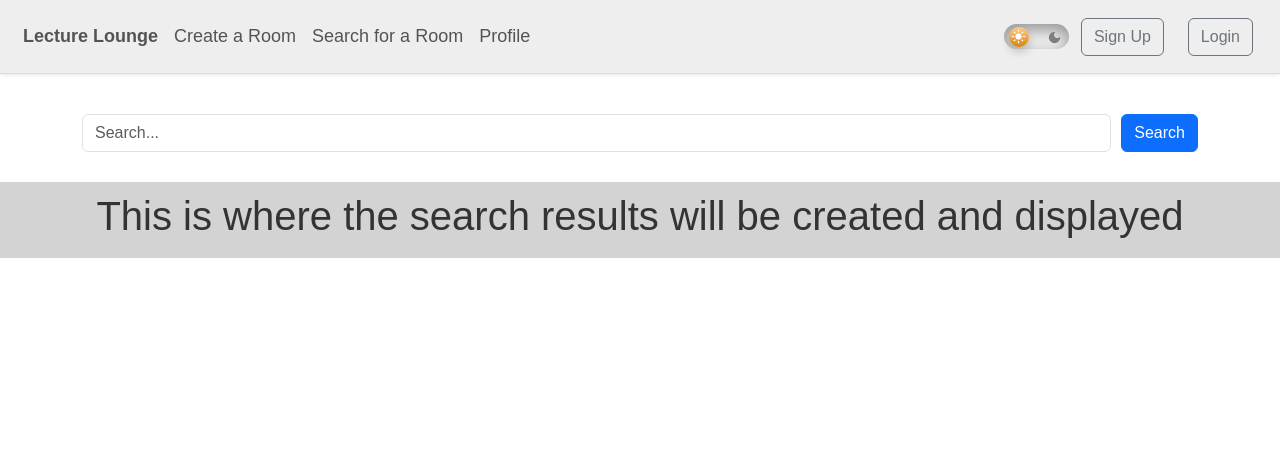
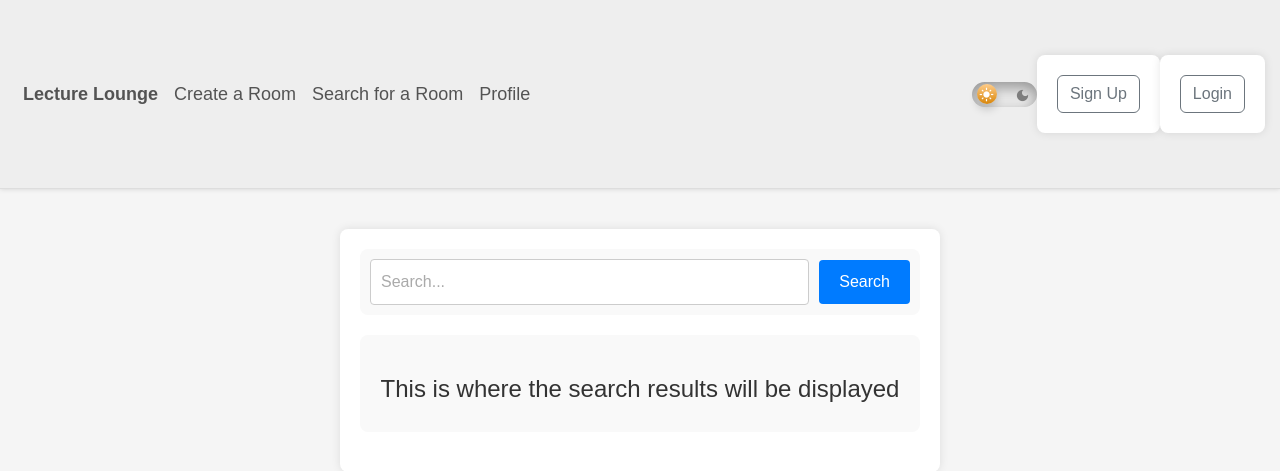
Before and after one commit to nina-network/Lecture-Lounge, a Flask app: page /search in a window 1280 px wide. Shown: the top 471 px of the page. Run offline with Flask 3, Linux system fonts and the light colour scheme.

Commit message:
updating layout of search page

```diff
--- a/templates/search.html
+++ b/templates/search.html
@@ -2,32 +2,84 @@
 
 {% block body %}
 <style>
+    body {
+        font-family: Arial, sans-serif;
+        background-color: #f5f5f5;
+        margin: 0;
+        padding: 0;
+    }
+
+    .container {
+        max-width: 600px;
+        margin: 40px auto;
+        padding: 20px;
+        background-color: #fff;
+        border-radius: 8px;
+        box-shadow: 0 0 10px rgba(0, 0, 0, 0.1);
+    }
+
     .search-container {
+        background-color: #f9f9f9;
+        border-radius: 8px;
+        padding: 10px;
+        margin-bottom: 20px;
         display: flex;
+        justify-content: center;
         align-items: center;
-            margin-top: 40px;
     }
+
     .search-input {
         flex-grow: 1;
         margin-right: 10px;
+        padding: 10px;
+        border: 1px solid #ccc;
+        border-radius: 4px;
+        font-size: 16px;
+        outline: none;
+    }
+
+    .search-input::placeholder {
+        color: #aaa;
+    }
+
+    .btn-primary {
+        padding: 10px 20px;
+        background-color: #007bff;
+        color: #fff;
+        border: none;
+        border-radius: 4px;
+        font-size: 16px;
+        cursor: pointer;
+    }
+
+    .btn-primary:hover {
+        background-color: #0056b3;
     }
 
     .center {
-            margin-top: 30px;
         text-align: center;
-            background-color: lightgrey;
-            padding: 10px;
+        background-color: #f9f9f9;
+        border-radius: 8px;
+        padding: 20px;
+    }
+
+    .center h1 {
+        font-size: 24px;
+        margin-top: 20px;
+        color: #333;
     }
 </style>
 
+
 <body>
-    <div class="container search-container">
-        <input class="form-control search-input" type="text" placeholder="Search...">
+    <div class="container">
+        <div class="search-container">
+            <input class="search-input" type="text" placeholder="Search...">
             <button class="btn btn-primary" type="button">Search</button>
         </div>
         <div class="center">
-        <h1> This is where the search results will be created and displayed</h1>
+            <h1>This is where the search results will be displayed</h1>
         </div>
-
+    </div>
 </body>
 {% endblock %}
```
Lines whose indentation alone changed are shown as unchanged.
